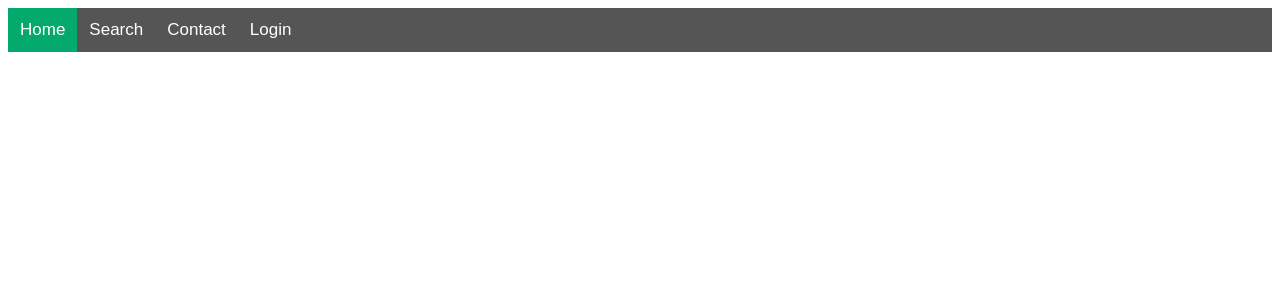
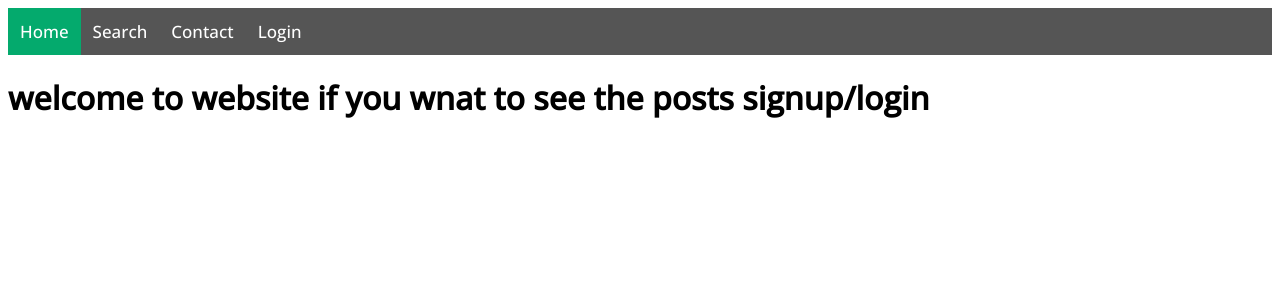
Before and after one commit to DiarTor/weblog, a Django app: page / in a window 1280 px wide. Shown: the top 300 px of the page. Run offline with Django 4.2, Linux system fonts and the light colour scheme.

Commit message:
add font and fix bugs

```diff
--- a/blog/templates/blog/home.html
+++ b/blog/templates/blog/home.html
@@ -1 +1,11 @@
 {% extends 'base.html' %}
+{% load static %}
+{% block title %}
+home
+{% endblock %}
+{% block head %}
+    <link rel="stylesheet" href="styles/blogstyles/styleforhome.css">
+{% endblock %}
+{% block content %}
+<h1>welcome to website if you wnat to see the posts signup/login</h1>
+{% endblock %}
--- /dev/null
+++ b/blog/templates/includes/allpageinclude/allpageinclude.html
@@ -0,0 +1,6 @@
+
+<div class="navbar">
+  <a class="active" href="#"><i class="fa fa-fw fa-home"></i> Home</a>
+  <a href="#"><i class="fa fa-fw fa-search"></i> Search</a>
+  <a href="#"><i class="fa fa-fw fa-envelope"></i> Contact</a>
+  <a href="#"><i class="fa fa-fw fa-user"></i> Login</a></div>
--- a/blog/views.py
+++ b/blog/views.py
@@ -1,5 +1,5 @@
 from django.shortcuts import render
 
 # Create your views here.
-def home (request):
-    return render(request, 'blog/home.html')
+def home(request):
+    return render(request, "blog/home.html")
--- a/static/base.css
+++ b/static/base.css
@@ -1,4 +1,7 @@
-body {font-family: Arial, Helvetica, sans-serif;}
+
+@import url('https://fonts.googleapis.com/css2?family=Open+Sans:wght@500&display=swap');
+
+*{font-family: 'Open Sans', sans-serif;}
 
 .navbar {
   width: 100%;
--- a/templates/base.html
+++ b/templates/base.html
@@ -5,15 +5,16 @@
     <meta charset="UTF-8">
     <meta name="viewport" content="width=device-width, user-scalable=no, initial-scale=1.0, maximum-scale=1.0, minimum-scale=1.0">
     <meta http-equiv="X-UA-Compatible" content="ie=edge">
-    <link rel="stylesheet" href="{% static 'base.css' %}">
+    <link rel="stylesheet" href="{% static '../static/base.css' %}">
     <title>{% block title %}{% endblock %}</title>
+ {% block head %}
+    {% endblock %}
 </head>
 <body>
-<div class="navbar">
-  <a class="active" href="#"><i class="fa fa-fw fa-home"></i> Home</a>
-  <a href="#"><i class="fa fa-fw fa-search"></i> Search</a>
-  <a href="#"><i class="fa fa-fw fa-envelope"></i> Contact</a>
-  <a href="#"><i class="fa fa-fw fa-user"></i> Login</a>
-</div>
+{#including all pages#}
+{% include "includes/allpageinclude/allpageinclude.html" %}
+{% block content %}
+
+{% endblock %}
 </body>
 </html>
--- a/weblog/settings.py
+++ b/weblog/settings.py
@@ -123,8 +123,10 @@ USE_TZ = True
 # Static files (CSS, JavaScript, Images)
 # https://docs.djangoproject.com/en/4.2/howto/static-files/
 
-STATIC_URL = '/static/'
-STATICFILES_DIRS = [BASE_DIR / 'static']
+STATIC_URL = "/static/"
+
+STATICFILES_DIRS = ["static"]
+
 
 # Default primary key field type
 # https://docs.djangoproject.com/en/4.2/ref/settings/#default-auto-field
```
Also changed, not shown: blog/styles/blogstyles/styleforhome.css (added).
